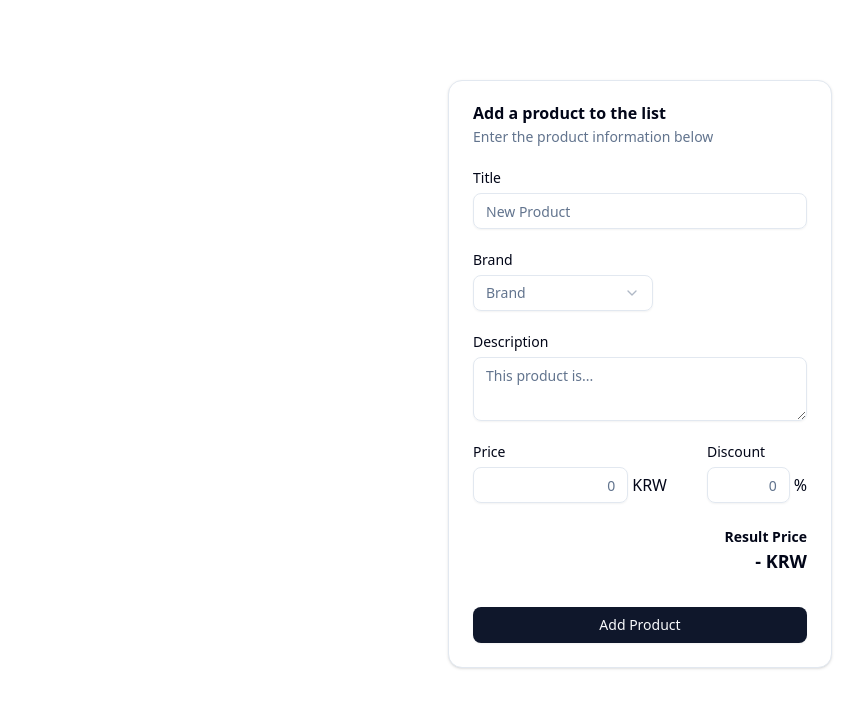
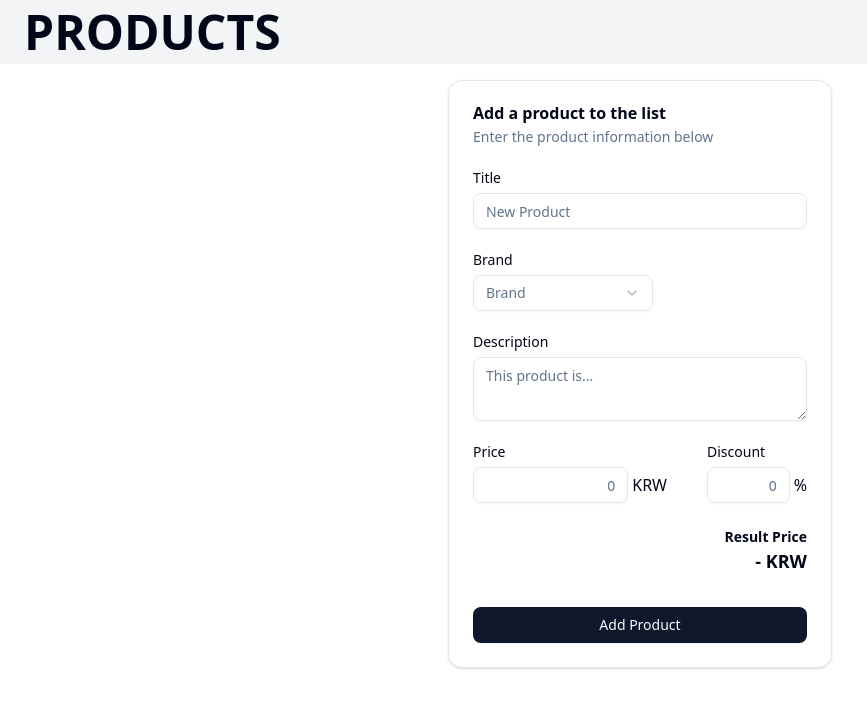
Before and after one commit to pshc12/products-wb, a Next.js app: page /products/new in a window 1280 px wide. Shown: the top 708 px of the page, without its empty margins (0-867 px from the left). Built offline with nearby package versions, Linux system fonts and the light colour scheme.

Commit message:
add minimal header

```diff
--- a/src/app/layout.tsx
+++ b/src/app/layout.tsx
@@ -3,6 +3,7 @@ import { Geist, Geist_Mono } from 'next/font/google';
 import './globals.css';
 import Providers from './providers';
 import { Toaster } from 'sonner';
+import Header from '@/components/header';
 
 const geistSans = Geist({
   variable: '--font-geist-sans',
@@ -29,7 +30,10 @@ export default function RootLayout({
       <body
         className={`${geistSans.variable} ${geistMono.variable} antialiased`}
       >
-        <Providers>{children}</Providers>
+        <Providers>
+          <Header />
+          {children}
+        </Providers>
         <Toaster richColors />
       </body>
     </html>
--- a/src/app/products/(list)/layout.tsx
+++ b/src/app/products/(list)/layout.tsx
@@ -9,7 +9,7 @@ interface Props {
 export default function ProductListLayout({ children }: Props) {
   return (
     <ViewTypeSetter>
-      <main className="p-4 py-20 w-full max-w-[960px] mx-auto">
+      <main className="p-4 pb-20 w-full max-w-[960px] mx-auto">
         <div className="flex w-full justify-end mb-4">
           <AddButton />
         </div>
--- a/src/app/products/new/page.tsx
+++ b/src/app/products/new/page.tsx
@@ -9,7 +9,7 @@ import ProductForm from './_components/product-form';
 
 export default function AddProductPage() {
   return (
-    <main className="p-4 py-20">
+    <main className="p-4 pb-20">
       <Card className="max-w-sm mx-auto">
         <CardHeader>
           <CardTitle>Add a product to the list</CardTitle>
--- /dev/null
+++ b/src/components/header.tsx
@@ -0,0 +1,12 @@
+import { PRODUCT_LIST_PAGE } from '@/constants/pages';
+import Link from 'next/link';
+
+export default function Header() {
+  return (
+    <header className="bg-gray-100 py-2 px-6">
+      <Link href={PRODUCT_LIST_PAGE} className="text-5xl font-extrabold">
+        PRODUCTS
+      </Link>
+    </header>
+  );
+}
```
